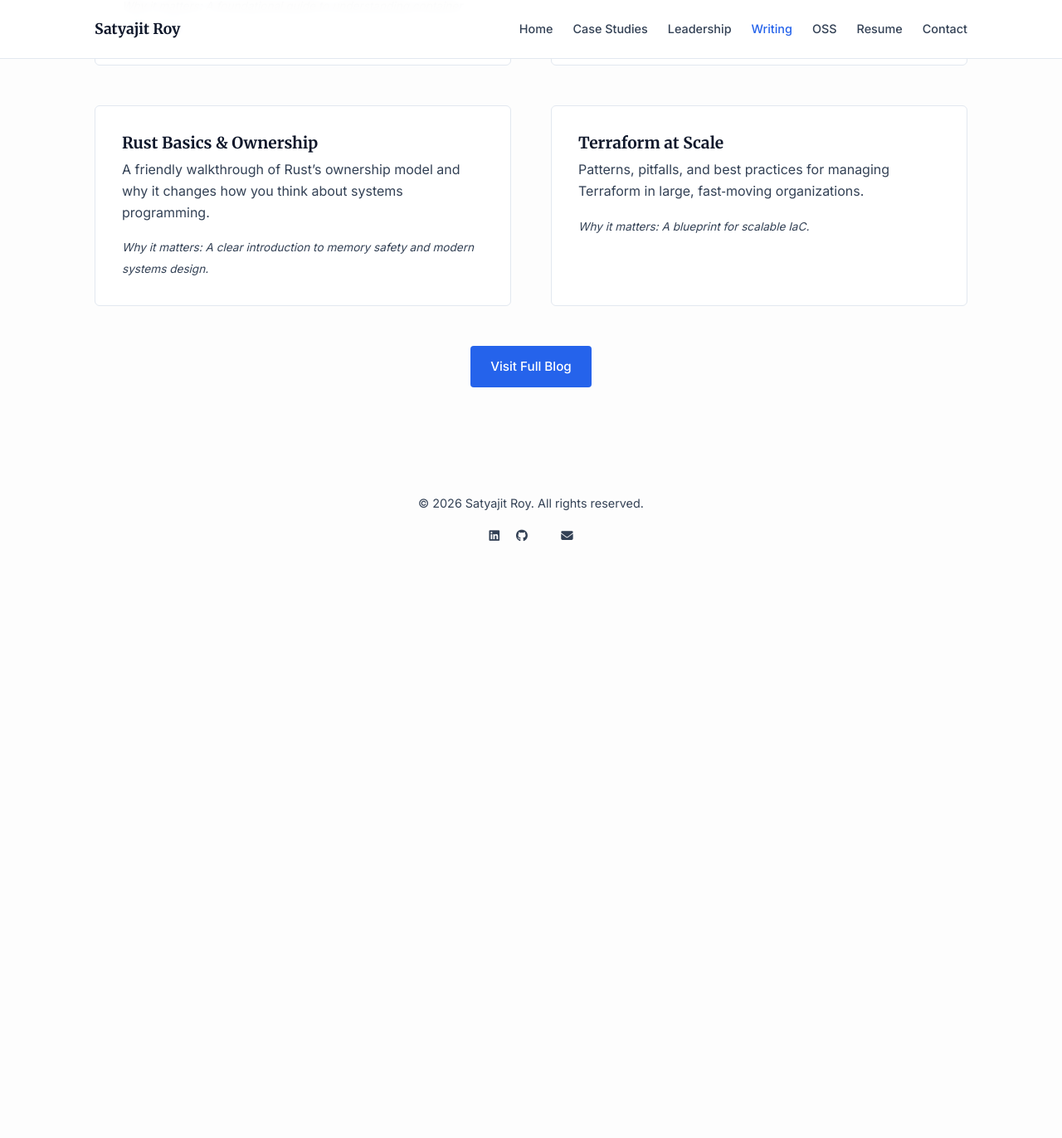
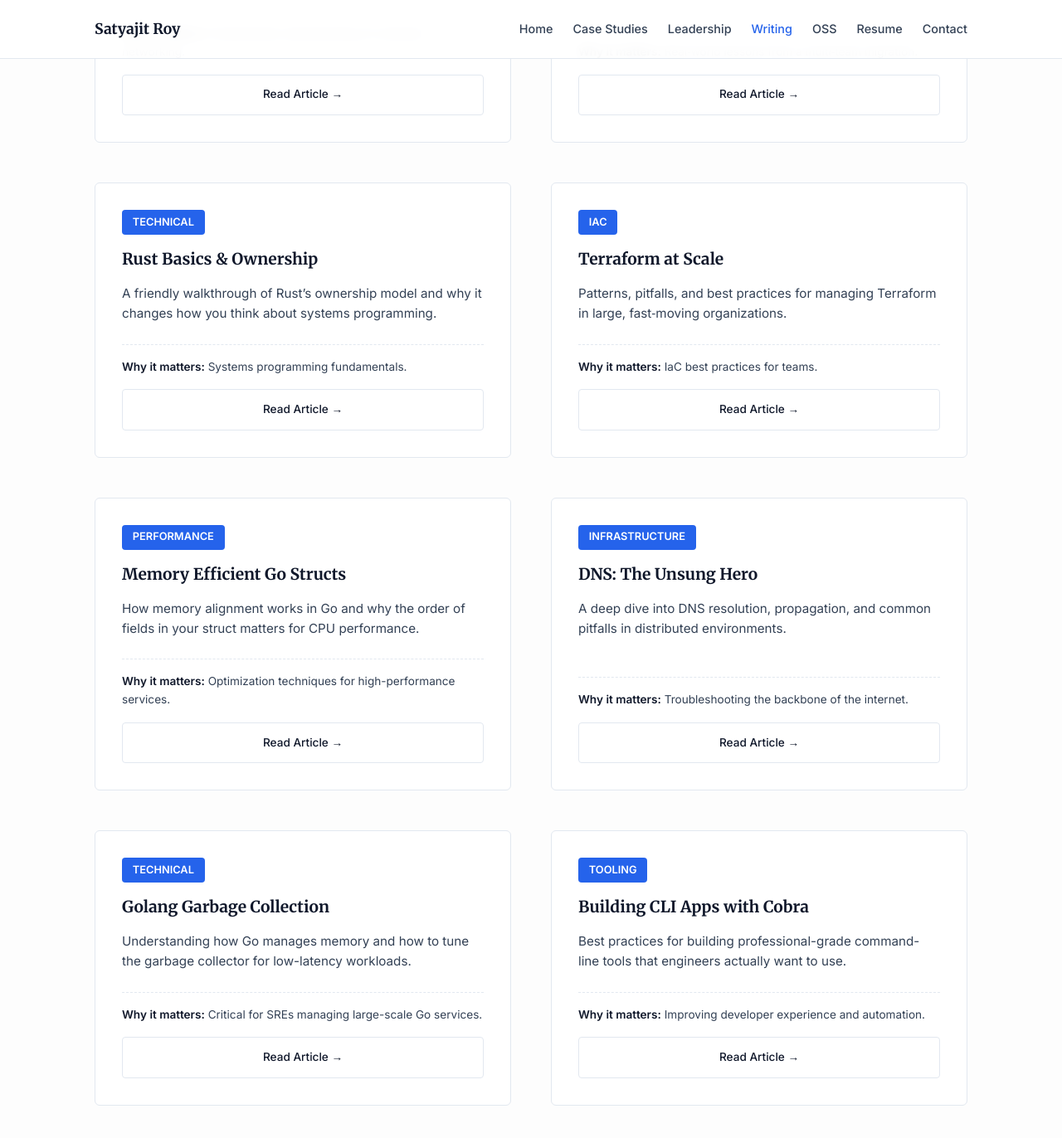
Before and after one commit to kodelint/kodelint.github.io, a Jekyll site: the page built from portfolio/writing.md, in a window 1280 px wide and 1400 px high, scrolled down 606 px. Shown: the top 1372 px of the window at 83% size. Built offline with Jekyll 4.4.1, drawn with Linux system fonts in a browser that asks for light colours; before the commit the page ends 1311 px from its top, so only the background shows below that; some of the changed text lies outside the part shown.

Commit message:
feat: enhance writing page and add curated blog posts
- expand 'writing' data to 8 curated technical articles
- redesign writing page with card-based layout and 'Why it matters' sections
- add 'Featured Writing' section to portfolio home page
- implement 'Type' badges for technical categorization (Architecture, technical, etc.)

```diff
--- a/_data/portfolio.yml
+++ b/_data/portfolio.yml
@@ -166,19 +166,43 @@ writing:
   - title: "Overlay Networking Deep Dive"
     summary: "A layered exploration of modern networking — from packets to policy — and how it shapes cloud‑native systems."
     link: "/2026/01/05/Overlay_Networking_deep_dive.html"
-    why: "A foundational guide to understanding container networking."
+    why: "Fundamental understanding of container networking."
+    type: "Architecture"
   - title: "GitOps Journey"
     summary: "A practical look at adopting GitOps at scale — what worked, what didn’t, and what surprised us."
     link: "/2022/04/18/Our_GitOps_Journey.html"
     why: "Real‑world lessons from a multi‑team migration."
+    type: "Case Study"
   - title: "Rust Basics & Ownership"
     summary: "A friendly walkthrough of Rust’s ownership model and why it changes how you think about systems programming."
     link: "/2022/07/02/Rust_Basics_and_Concepts_1st_Iteration.html"
-    why: "A clear introduction to memory safety and modern systems design."
+    why: "Systems programming fundamentals."
+    type: "Technical"
   - title: "Terraform at Scale"
     summary: "Patterns, pitfalls, and best practices for managing Terraform in large, fast‑moving organizations."
     link: "/2022/03/01/Terraform_How_to_organize_your_terraform_code.html"
-    why: "A blueprint for scalable IaC."
+    why: "IaC best practices for teams."
+    type: "IaC"
+  - title: "Memory Efficient Go Structs"
+    summary: "How memory alignment works in Go and why the order of fields in your struct matters for CPU performance."
+    link: "/2022/03/28/Golang_Writing_memory_efficient_and_CPU_optimized_Go_Structs.html"
+    why: "Optimization techniques for high-performance services."
+    type: "Performance"
+  - title: "DNS: The Unsung Hero"
+    summary: "A deep dive into DNS resolution, propagation, and common pitfalls in distributed environments."
+    link: "/2022/07/06/And_i_thought_i_knew_dns.html"
+    why: "Troubleshooting the backbone of the internet."
+    type: "Infrastructure"
+  - title: "Golang Garbage Collection"
+    summary: "Understanding how Go manages memory and how to tune the garbage collector for low-latency workloads."
+    link: "/2022/08/16/Golang_Garbage_Collection_in_General.html"
+    why: "Critical for SREs managing large-scale Go services."
+    type: "Technical"
+  - title: "Building CLI Apps with Cobra"
+    summary: "Best practices for building professional-grade command-line tools that engineers actually want to use."
+    link: "/2022/03/25/Golang_Writing_CLI_App_in_Golang_with_Cobra.html"
+    why: "Improving developer experience and automation."
+    type: "Tooling"
 
 oss:
   - title: "Setup DevBox"
--- a/portfolio/writing.md
+++ b/portfolio/writing.md
@@ -1,29 +1,42 @@
 ---
 layout: portfolio
-title: Writing
+title: Writing & Thoughts
 permalink: /portfolio/writing/
-description: Curated selection of technical writing and talks.
+description: Curated selection of technical writing on distributed systems, SRE, and architecture.
 ---
 
 <div class="p-container">
-  <div class="p-section">
-    <h1>Writing & Talks</h1>
-    <p class="p-subhead">Curated selection of 6–8 blog posts and conference talks.</p>
+  <div class="p-section" style="border-bottom: none; padding-bottom: 2rem;">
+    <h1>Writing & Thoughts</h1>
+    <p class="p-subhead">Deep dives into distributed systems, SRE culture, and architectural patterns.</p>
   </div>
 
   <div class="p-section">
     <div class="p-grid-2">
       {% for post in site.data.portfolio.writing %}
-      <div class="p-card">
-        <h3 class="p-card-title"><a href="{{ post.link }}">{{ post.title }}</a></h3>
-        <p style="margin-bottom: 1rem;">{{ post.summary }}</p>
-        <span style="font-size: 0.85rem; color: var(--color-text); font-style: italic;">Why it matters: {{ post.why }}</span>
+      <div class="p-card" style="display: flex; flex-direction: column;">
+        <div style="display: flex; justify-content: space-between; align-items: flex-start; margin-bottom: 1rem;">
+          <span class="cs-badge" style="margin-bottom: 0; background: var(--color-accent); color: white;">{{ post.type }}</span>
+        </div>
+        <h3 class="p-card-title" style="margin-bottom: 1rem; line-height: 1.4;">
+          <a href="{{ post.link }}" style="color: var(--color-heading); font-weight: 800;">{{ post.title }}</a>
+        </h3>
+        <p style="margin-bottom: 1.5rem; flex-grow: 1; font-size: 0.95rem; color: var(--color-text);">{{ post.summary }}</p>
+
+        <div style="border-top: 1px dashed var(--color-border); padding-top: 1rem; margin-top: auto;">
+          <div style="font-size: 0.85rem; color: var(--color-text); margin-bottom: 1rem;">
+            <strong style="color: var(--color-heading);">Why it matters:</strong> {{ post.why }}
+          </div>
+          <a href="{{ post.link }}" class="p-btn p-btn-outline" style="width: 100%; text-align: center; font-size: 0.85rem;">Read Article &rarr;</a>
+        </div>
       </div>
       {% endfor %}
     </div>
 
-    <div style="margin-top: 3rem; text-align: center;">
-      <a href="/blogs" class="p-btn p-btn-primary">Visit Full Blog</a>
+    <div style="margin-top: 5rem; text-align: center; background: var(--color-bg-alt); padding: 3rem; border-radius: 12px;">
+      <h3 style="margin-bottom: 1rem;">Looking for more?</h3>
+      <p style="margin-bottom: 2rem; color: var(--color-text);">I've written dozens of technical articles over the years. You can browse the full history in the main blog archive.</p>
+      <a href="/blogs" class="p-btn p-btn-primary">Explore Full Blog Archive</a>
     </div>
   </div>
 </div>
```
Also changed, not shown: portfolio/index.md (+24 -0 lines).
